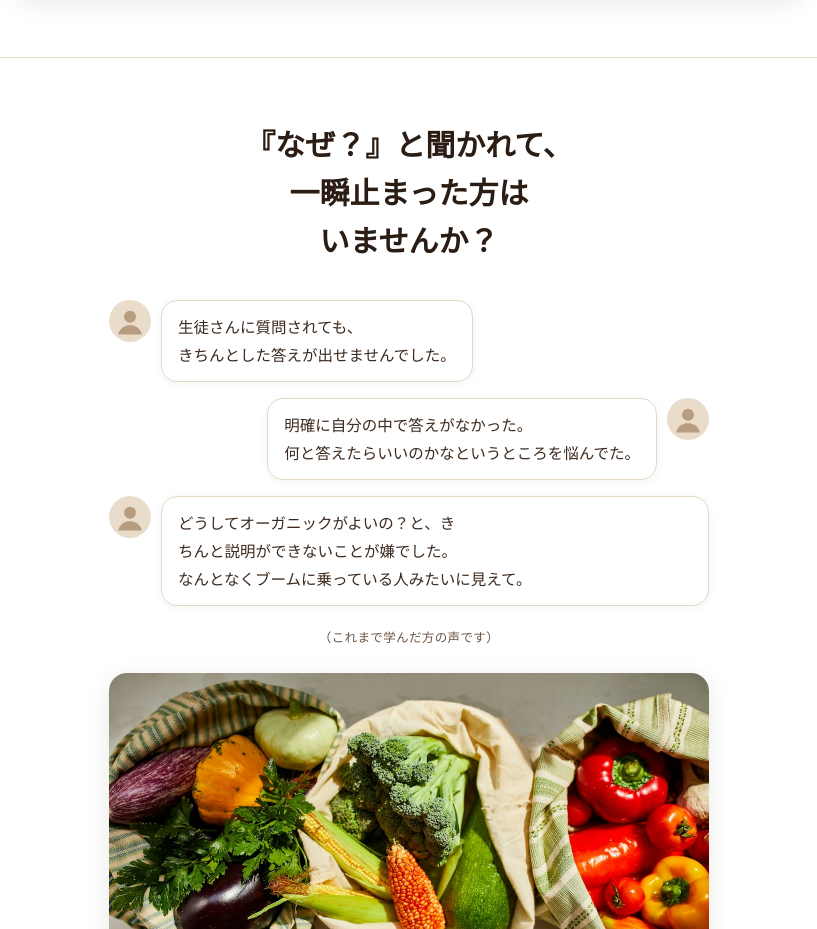
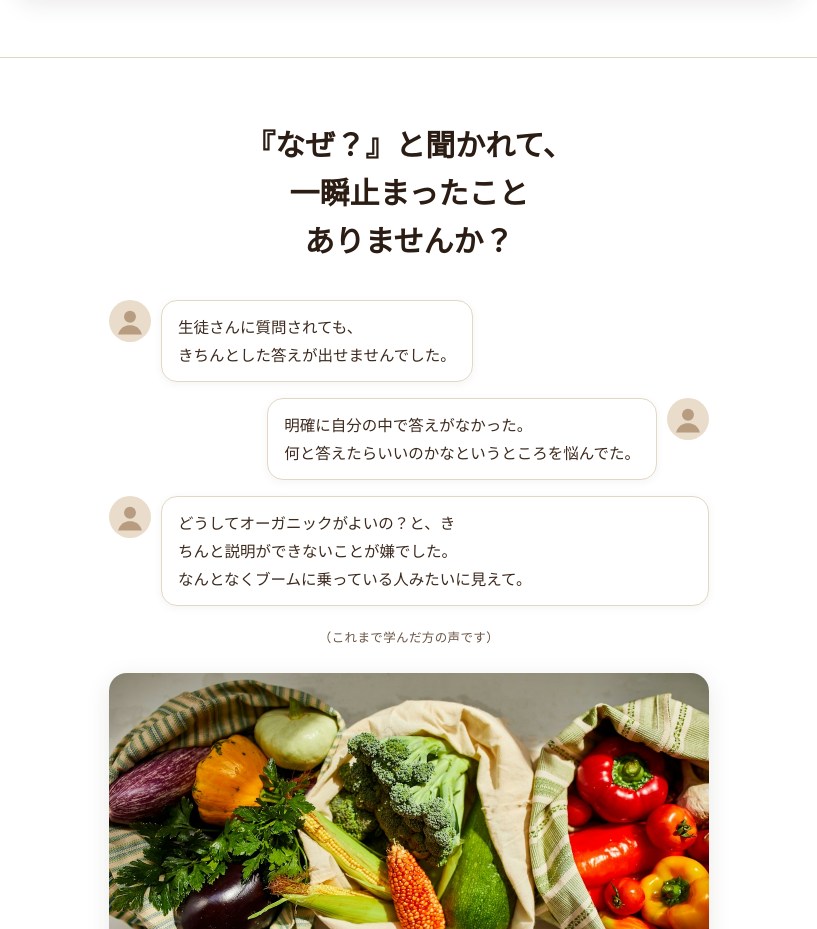
Before and after one commit to IOBSchool/iob-zoom-seminar, a plain HTML site: page index.html in a window 1280 px wide. Shown: the part 2048-2977 px from the top of the page, without its empty margins (231-1048 px from the left). Drawn offline with Linux system fonts and the light colour scheme; no server answers.

Commit message:
ZOOMセミナー申込ページ：共感の見出しを「一瞬止まったこと、ありませんか？」に変更（本人指示 11/17）
Co-Authored-By: Claude Sonnet 5.5 <noreply@anthropic.com>

```diff
--- a/index.html
+++ b/index.html
@@ -616,7 +616,7 @@
 <!-- ===== 共感（申込欄のすぐ下）：読み手に「それ、私のこと」と思ってほしい → 声の吹き出し ===== -->
 <section class="s s-white" id="empathy">
   <div class="wrap">
-    <div class="head"><h2>『なぜ？』と聞かれて、<br>一瞬止まった方は<br>いませんか？</h2></div>
+    <div class="head"><h2>『なぜ？』と聞かれて、<br>一瞬止まったこと<br>ありませんか？</h2></div>
     <div class="voices">
       <div class="voice"><i class="av"></i><div class="vb">生徒さんに質問されても、<br>きちんとした答えが出せませんでした。</div></div>
       <div class="voice r"><i class="av"></i><div class="vb">明確に自分の中で答えがなかった。<br>何と答えたらいいのかなというところを悩んでた。</div></div>
```
